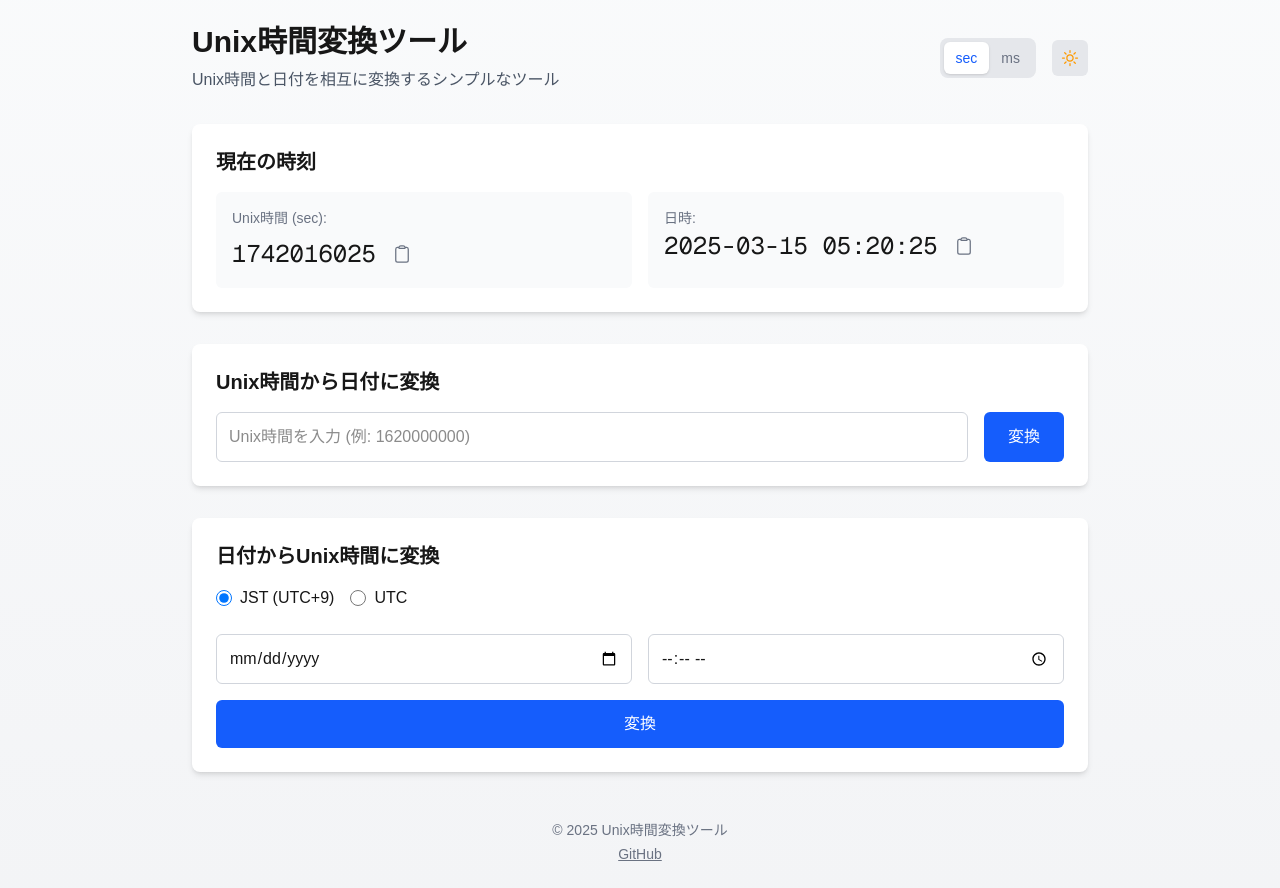
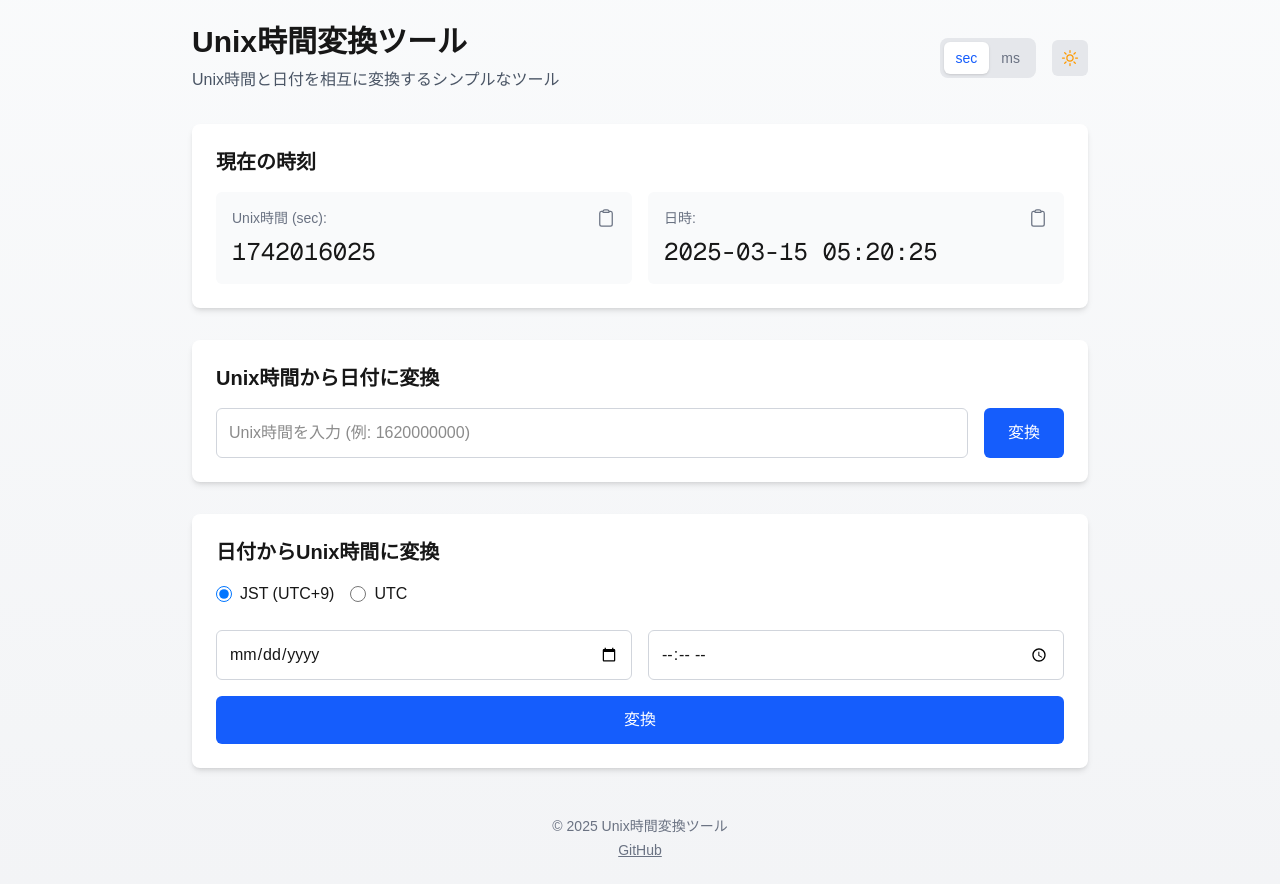
Before and after one commit to Ham4690/unix-time-converter, a Next.js app: page / in a window 1280 px wide. Built offline with nearby package versions, Linux system fonts and the light colour scheme.

Commit message:
refactor: position copy buttons absolutely

```diff
--- a/src/app/page.tsx
+++ b/src/app/page.tsx
@@ -126,23 +126,22 @@ export default function Home() {
         <section className="bg-white dark:bg-gray-800 p-6 rounded-lg shadow-md">
           <h2 className="text-xl font-semibold mb-4">現在の時刻</h2>
           <div className="grid grid-cols-1 md:grid-cols-2 gap-4">
-            <div className="p-4 bg-gray-50 dark:bg-gray-700 rounded-md">
+            <div className="p-4 bg-gray-50 dark:bg-gray-700 rounded-md relative">
               <div className="flex justify-between items-center mb-2">
                 <p className="text-sm text-gray-500 dark:text-gray-400">
                   Unix時間 ({isMilliseconds ? "ms" : "sec"}):
                 </p>
               </div>
-              <div className="flex items-center gap-2">
-                <p className="text-2xl font-mono">{currentUnixTime}</p>
-                <CopyButton text={currentUnixTime.toString()} />
-              </div>
+              <p className="text-2xl font-mono">{currentUnixTime}</p>
+              <CopyButton
+                text={currentUnixTime.toString()}
+                className="absolute top-2 right-2"
+              />
             </div>
-            <div className="p-4 bg-gray-50 dark:bg-gray-700 rounded-md">
-              <p className="text-sm text-gray-500 dark:text-gray-400">日時:</p>
-              <div className="flex items-center gap-2">
-                <p className="text-2xl font-mono">{currentDate}</p>
-                <CopyButton text={currentDate} />
-              </div>
+            <div className="p-4 bg-gray-50 dark:bg-gray-700 rounded-md relative">
+              <p className="text-sm text-gray-500 dark:text-gray-400 mb-2">日時:</p>
+              <p className="text-2xl font-mono">{currentDate}</p>
+              <CopyButton text={currentDate} className="absolute top-2 right-2" />
             </div>
           </div>
         </section>
@@ -227,14 +226,15 @@ export default function Home() {
               変換
             </button>
             {unixTimeResult && (
-              <div className="p-4 bg-gray-50 dark:bg-gray-700 rounded-md">
-                <p className="text-sm text-gray-500 dark:text-gray-400">
+              <div className="p-4 bg-gray-50 dark:bg-gray-700 rounded-md relative">
+                <p className="text-sm text-gray-500 dark:text-gray-400 mb-2">
                   変換結果:
                 </p>
-                <div className="flex items-center gap-2">
-                  <p className="text-xl font-mono">{unixTimeResult}</p>
-                  <CopyButton text={unixTimeResult.split(" ")[0]} />
-                </div>
+                <p className="text-xl font-mono">{unixTimeResult}</p>
+                <CopyButton
+                  text={unixTimeResult.split(" ")[0]}
+                  className="absolute top-2 right-2"
+                />
               </div>
             )}
           </div>
--- a/src/components/copy-button.tsx
+++ b/src/components/copy-button.tsx
@@ -4,9 +4,10 @@ import { useState } from "react";
 
 interface CopyButtonProps {
   text: string;
+  className?: string;
 }
 
-export function CopyButton({ text }: CopyButtonProps) {
+export function CopyButton({ text, className = "" }: CopyButtonProps) {
   const [copied, setCopied] = useState(false);
 
   const handleCopy = async () => {
@@ -23,9 +24,9 @@ export function CopyButton({ text }: CopyButtonProps) {
     <button
       onClick={handleCopy}
       className={`p-2 rounded-md transition-colors ${copied
-          ? "bg-green-100 text-green-700 dark:bg-green-900 dark:text-green-300"
-          : "text-gray-500 hover:text-gray-700 dark:text-gray-400 dark:hover:text-gray-200 hover:bg-gray-100 dark:hover:bg-gray-700"
-        }`}
+        ? "bg-green-100 text-green-700 dark:bg-green-900 dark:text-green-300"
+        : "text-gray-500 hover:text-gray-700 dark:text-gray-400 dark:hover:text-gray-200 hover:bg-gray-100 dark:hover:bg-gray-700"
+        } ${className}`}
       title="コピー"
       aria-label="クリップボードにコピー"
     >
```
